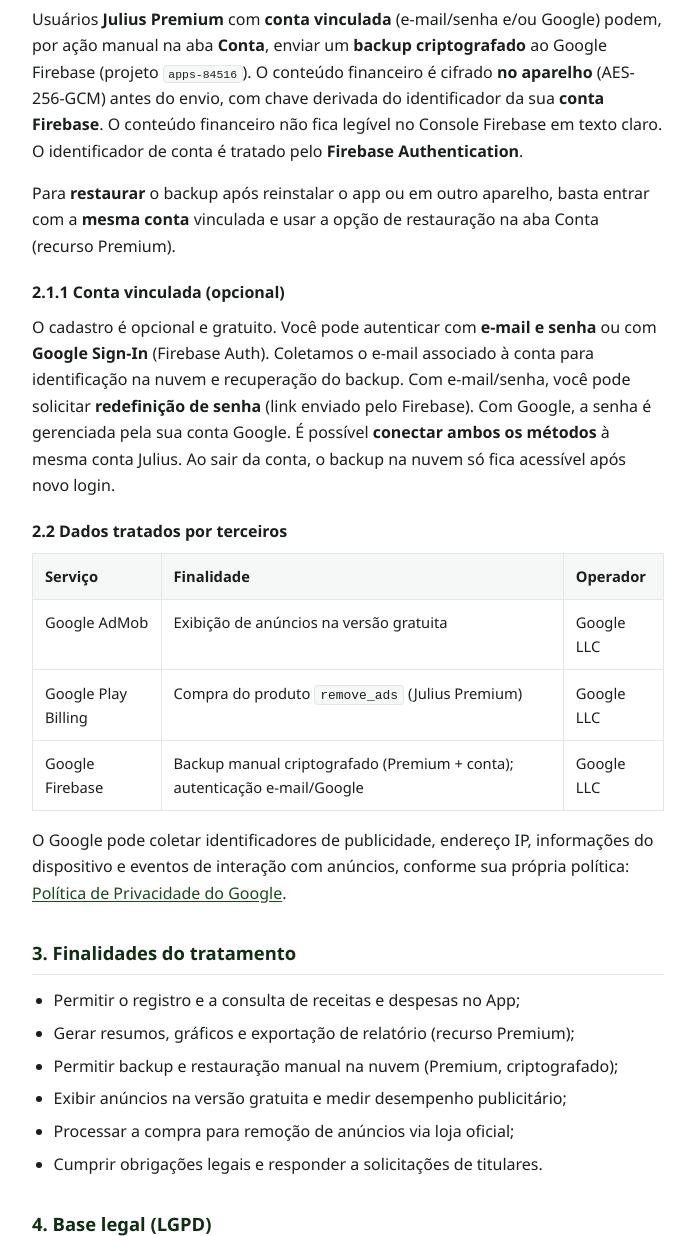
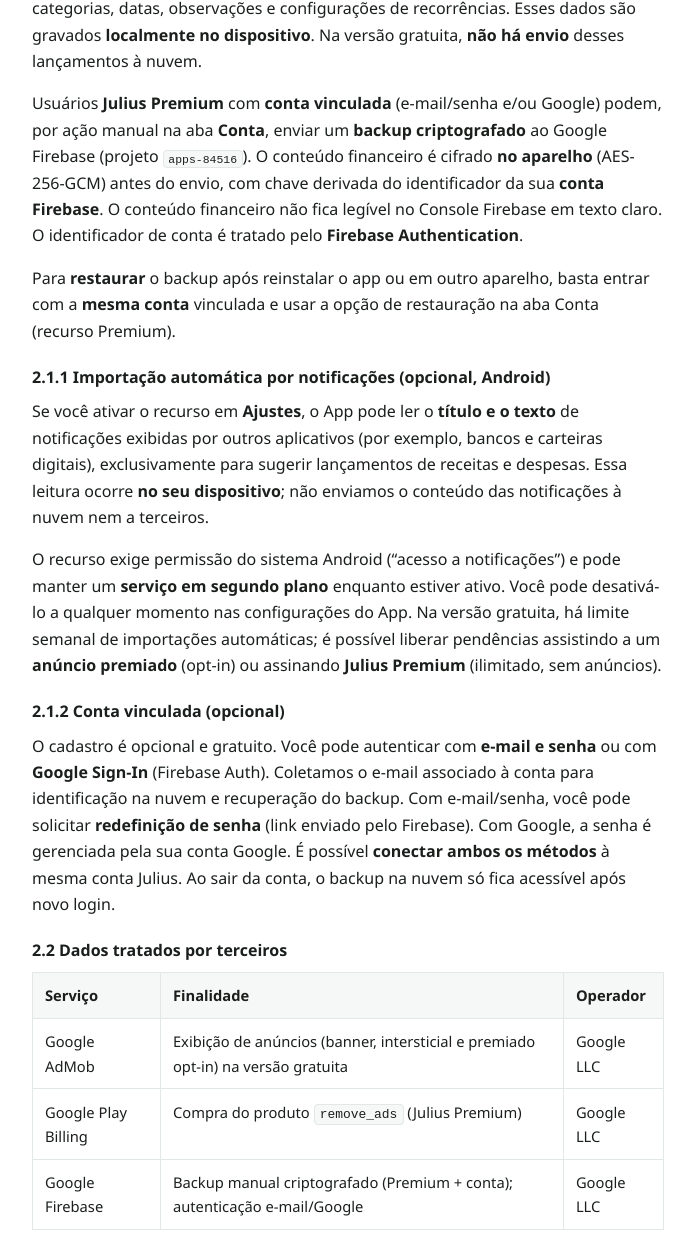
Before and after one commit to Galvictor/julius-economias-web, a plain HTML site: page docs/privacidade.html in a window 1280 px wide. Shown: the part 1133-2369 px from the top of the page, without its empty margins (292-987 px from the left). Drawn offline with Linux system fonts and the light colour scheme.

Commit message:
docs(privacidade): documenta importacao automatica por notificacoes

```diff
--- a/docs/privacidade.html
+++ b/docs/privacidade.html
@@ -182,7 +182,7 @@
         <p class="meta">
           Aplicativo Android · Pacote <code style="background:rgba(0,0,0,.2);border:none;color:#fff">com.joaolopes.gastos_simples</code>
         </p>
-        <p class="meta">Última atualização: 5 de junho de 2026 (backup por conta, sem frase)</p>
+        <p class="meta">Última atualização: 2 de junho de 2026 (importação automática por notificações)</p>
       </div>
     </header>
 
@@ -207,6 +207,11 @@
           <li>
             A compra <strong>Julius Premium</strong> é processada pela
             <strong>Google Play</strong>; não recebemos dados de pagamento.
+          </li>
+          <li>
+            Opcionalmente, você pode ativar a <strong>importação automática</strong> lendo
+            <strong>notificações financeiras</strong> no aparelho (ex.: compras, PIX).
+            O processamento é <strong>local</strong>; o texto da notificação não é enviado a servidores.
           </li>
         </ul>
       </section>
@@ -255,7 +260,24 @@
         na aba Conta (recurso Premium).
       </p>
 
-      <h3>2.1.1 Conta vinculada (opcional)</h3>
+      <h3>2.1.1 Importação automática por notificações (opcional, Android)</h3>
+      <p>
+        Se você ativar o recurso em <strong>Ajustes</strong>, o App pode ler o
+        <strong>título e o texto</strong> de notificações exibidas por outros aplicativos
+        (por exemplo, bancos e carteiras digitais), exclusivamente para sugerir lançamentos
+        de receitas e despesas. Essa leitura ocorre <strong>no seu dispositivo</strong>;
+        não enviamos o conteúdo das notificações à nuvem nem a terceiros.
+      </p>
+      <p>
+        O recurso exige permissão do sistema Android (“acesso a notificações”) e pode
+        manter um <strong>serviço em segundo plano</strong> enquanto estiver ativo.
+        Você pode desativá-lo a qualquer momento nas configurações do App.
+        Na versão gratuita, há limite semanal de importações automáticas; é possível
+        liberar pendências assistindo a um <strong>anúncio premiado</strong> (opt-in)
+        ou assinando <strong>Julius Premium</strong> (ilimitado, sem anúncios).
+      </p>
+
+      <h3>2.1.2 Conta vinculada (opcional)</h3>
       <p>
         O cadastro é opcional e gratuito. Você pode autenticar com <strong>e-mail e senha</strong>
         ou com <strong>Google Sign-In</strong> (Firebase Auth). Coletamos o e-mail associado
@@ -278,7 +300,7 @@
         <tbody>
           <tr>
             <td>Google AdMob</td>
-            <td>Exibição de anúncios na versão gratuita</td>
+            <td>Exibição de anúncios (banner, intersticial e premiado opt-in) na versão gratuita</td>
             <td>Google LLC</td>
           </tr>
           <tr>
```
